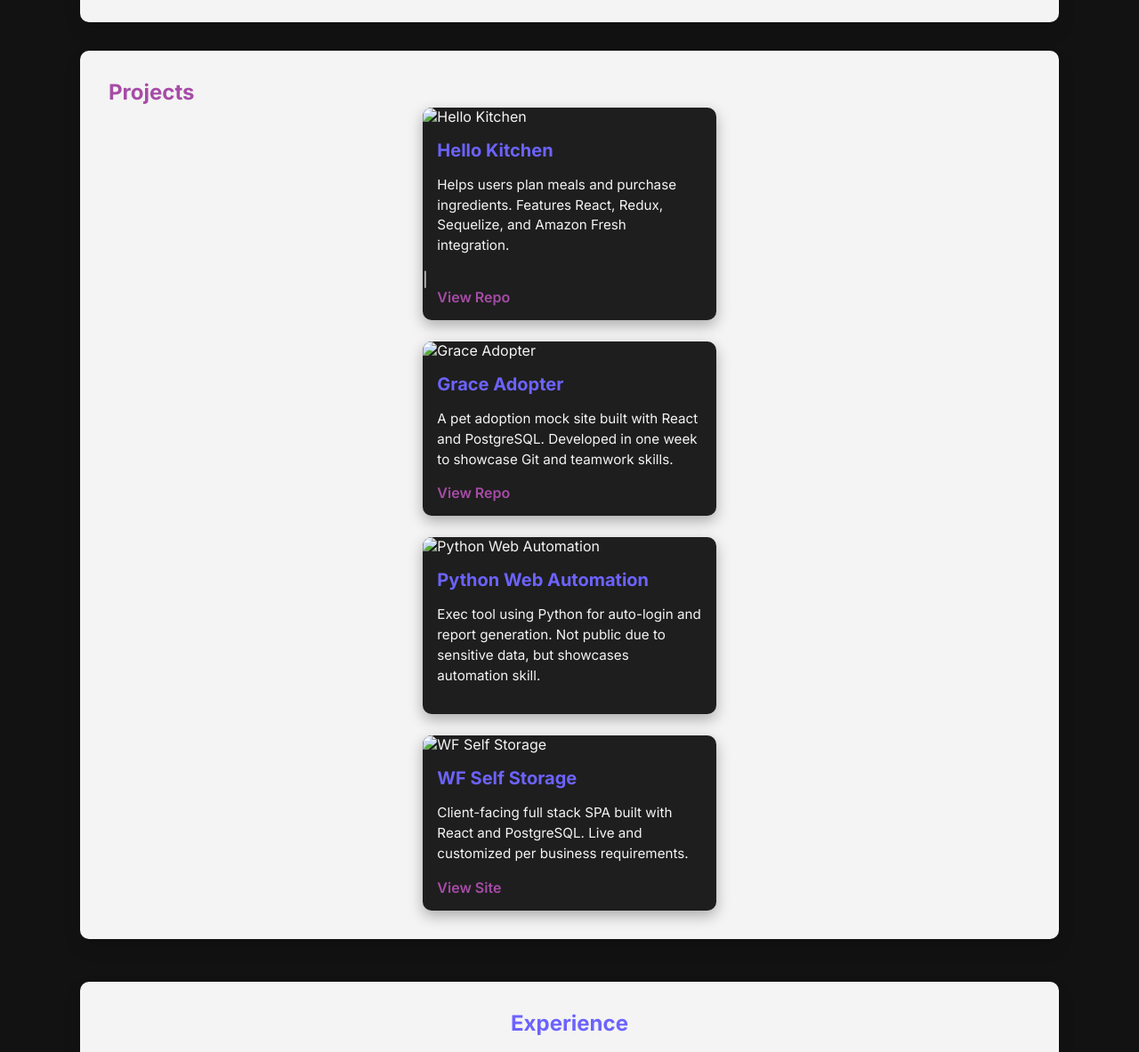
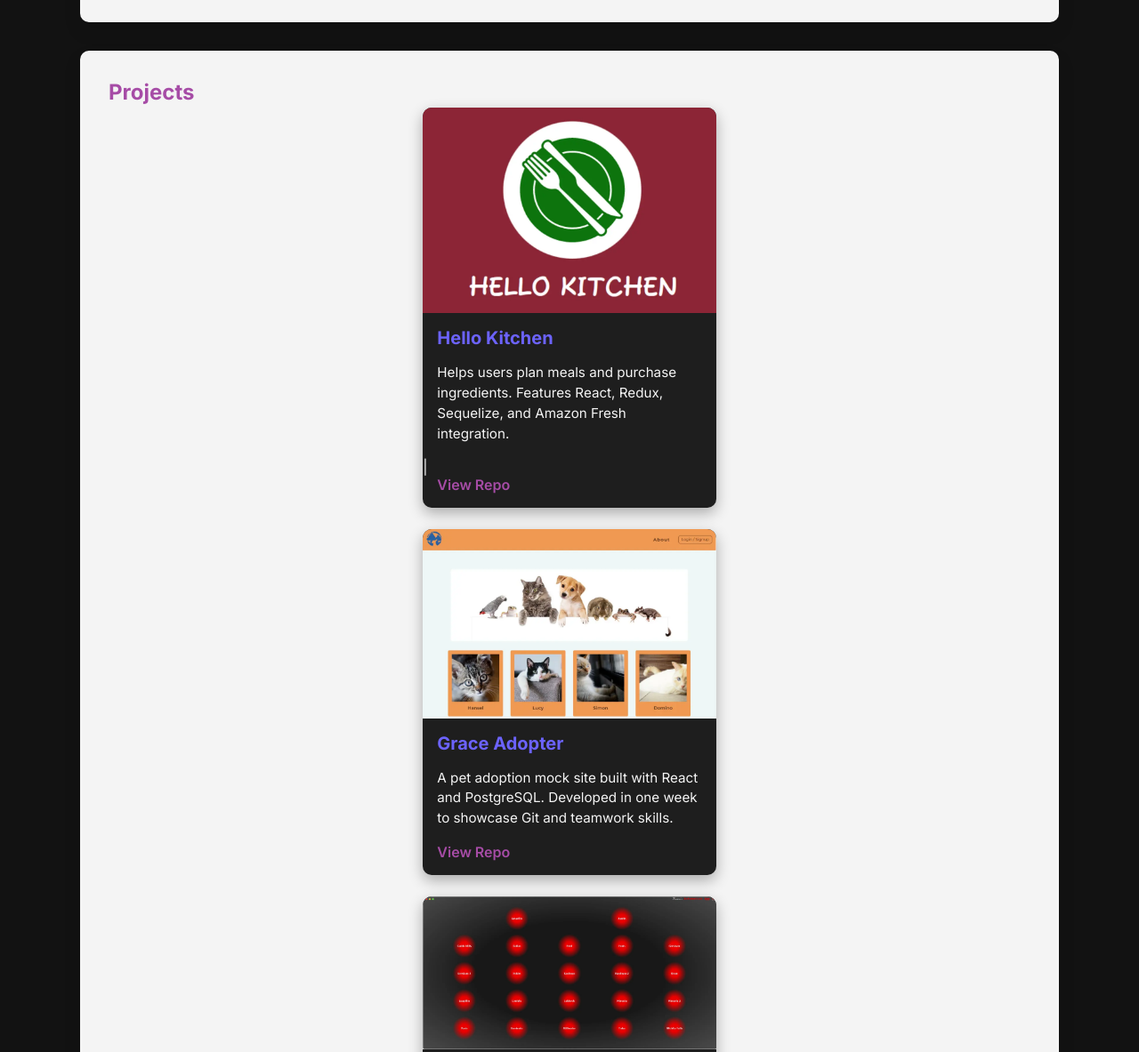
Before and after one commit to parzidog/parzidog.github.io, a plain HTML site: page index.html in a window 1280 px wide. Shown: the part 760-1943 px from the top of the page at 89% size. Drawn offline with nearby package versions, Linux system fonts and the light colour scheme.

Commit message:
Update index.html

```diff
--- a/index.html
+++ b/index.html
@@ -300,7 +300,7 @@
 <body>
 
     <header>
-        <h1>Kenneth's Portfolio</h1>
+        <h1>Kenneth Schaefer</h1>
         <h2>Adaptable &#183; Creative &#183; Innovative</h2>
     </header>
 
@@ -337,7 +337,7 @@
         <h2 data-aos="fade-up">Projects</h2>
         <div class="project-grid">
             <div class="project-card" data-aos="fade-up" data-aos-delay="200">
-                <img src="HelloKitchen.png" alt="Hello Kitchen">
+                <img src="HelloKitchen.webp" alt="Hello Kitchen">
                 <h3>Hello Kitchen</h3>
                 <p>Helps users plan meals and purchase ingredients. Features React, Redux, Sequelize, and Amazon Fresh
                     integration.</p>|
@@ -345,7 +345,7 @@
             </div>
 
             <div class="project-card" data-aos="fade-up" data-aos-delay="300">
-                <img src="GraceAdopter.png" alt="Grace Adopter">
+                <img src="GraceAdopter.webp" alt="Grace Adopter">
                 <h3>Grace Adopter</h3>
                 <p>A pet adoption mock site built with React and PostgreSQL. Developed in one week to showcase Git and
                     teamwork skills.</p>
@@ -353,14 +353,14 @@
             </div>
 
             <div class="project-card" data-aos="fade-up" data-aos-delay="400">
-                <img src="Automation.png" alt="Python Web Automation">
+                <img src="Automation.webp" alt="Python Web Automation">
                 <h3>Python Web Automation</h3>
                 <p>Exec tool using Python for auto-login and report generation. Not public due to sensitive data, but
                     showcases automation skill.</p>
             </div>
 
             <div class="project-card" data-aos="fade-up" data-aos-delay="500">
-                <img src="WFSS.png" alt="WF Self Storage">
+                <img src="WFSS.webp" alt="WF Self Storage">
                 <h3>WF Self Storage</h3>
                 <p>Client-facing full stack SPA built with React and PostgreSQL. Live and customized per business
                     requirements.</p>
```
